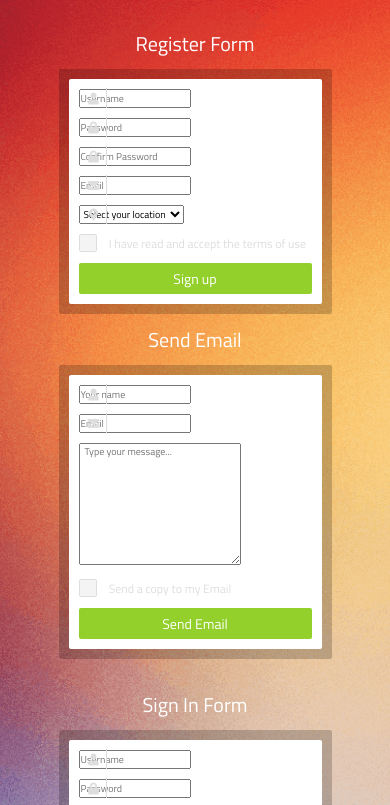
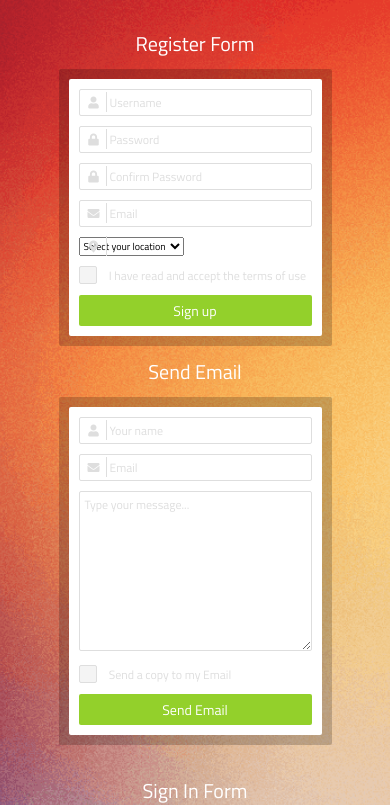
Before and after one commit to FocuSsmok/FocuSsmok.github.io, a website: page index.html in a window 390 px wide. Shown: the part 117-922 px from the top of the page. Drawn offline with Linux system fonts and the light colour scheme.

Commit message:
Correcting project becuase select doesnt work good on mobile

```diff
--- a/index.html
+++ b/index.html
@@ -39,7 +39,7 @@
                         </div>
                         <div class="form__box">
                             <i class="fas fa-map-marker-alt form__icon"></i>
-                            <select class="form__input" name="register_location" id="register_location">
+                            <select class="" name="register_location" id="register_location">
                                 <option class="form__option" value="" selected disabled>Select your location</option>
                                 <option class="form__option" value="Europe">Europe</option>
                                 <option class="form__option" value="Asia">Asia</option>
--- a/src/scss/style.scss
+++ b/src/scss/style.scss
@@ -93,18 +93,18 @@ a {
             background: darken($color: #93d02b, $amount: 10);
         }
     }
-    // @at-root &__input {
-    //     width: 100%;
-    //     padding: .3rem;
-    //     font-size: 1.2rem;
-    //     padding-left: 3rem;
-    //     border: 1px solid #dedede;
-    //     border-radius: .2rem;
-    //     color: #dedede;
-    //     @at-root &::-webkit-input-placeholder{
-    //         color: #dedede;
-    //     }
-    // }
+    @at-root &__input {
+        width: 100%;
+        padding: .3rem;
+        font-size: 1.2rem;
+        padding-left: 3rem;
+        border: 1px solid #dedede;
+        border-radius: .2rem;
+        color: #dedede;
+        @at-root &::-webkit-input-placeholder{
+            color: #dedede;
+        }
+    }
     @at-root &__icon {
         display: inline-block;
         height: 20px;
```
Also changed, not shown: src/css/style.css.
